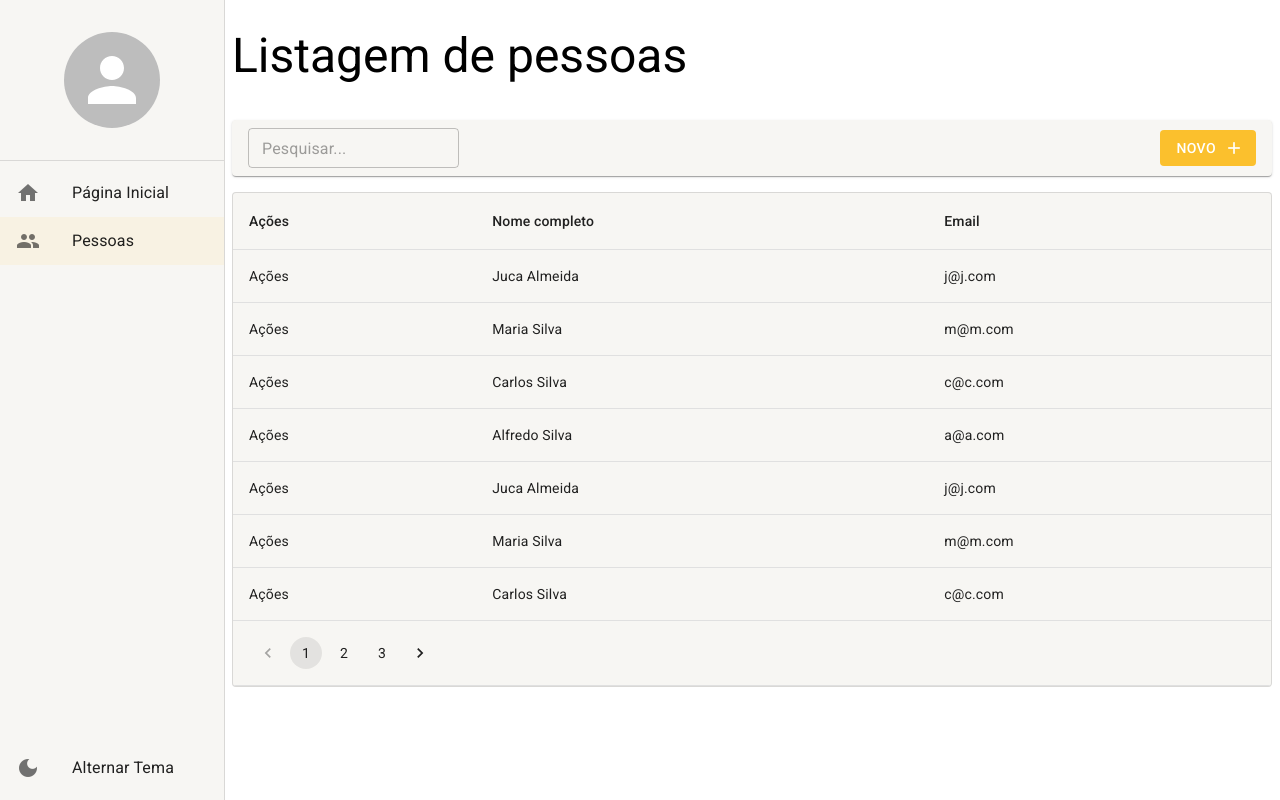
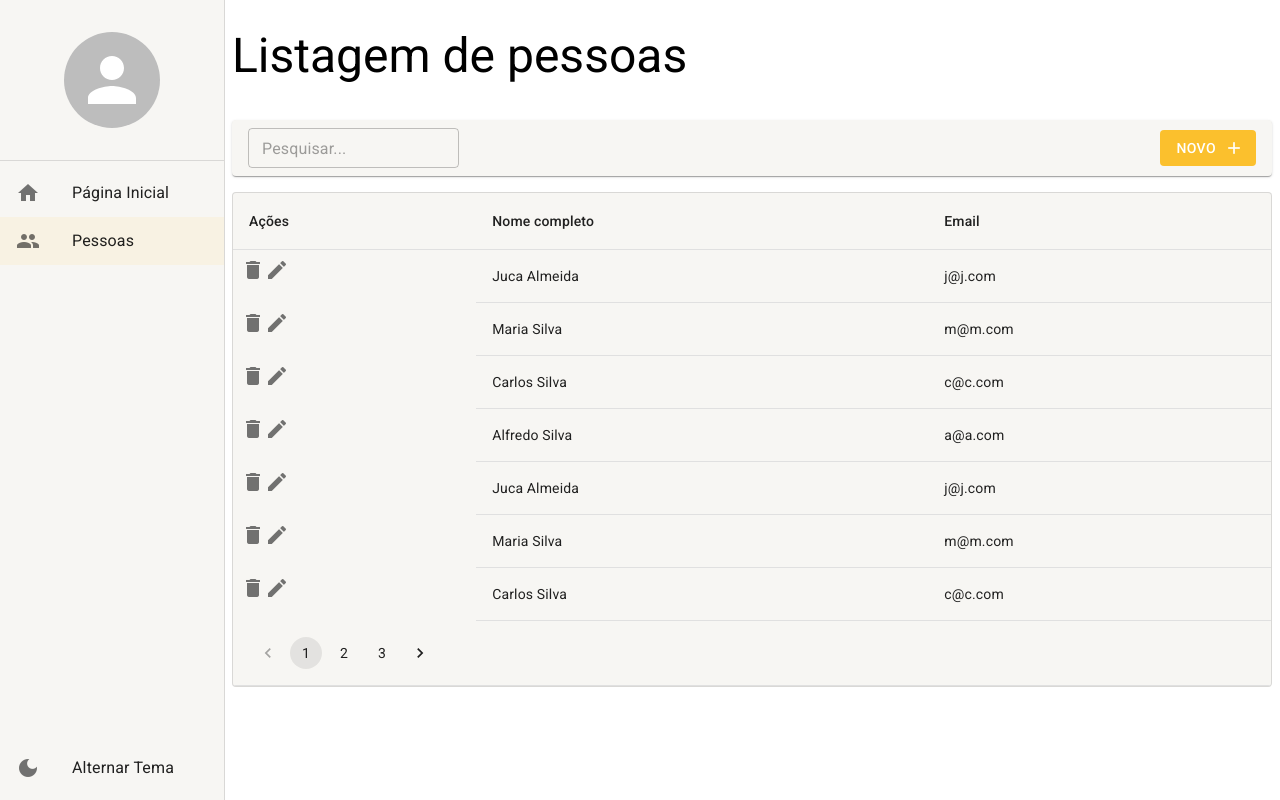
Before and after one commit to tianopo/Cadastros, a React (Create React App) app: page /pessoas in a window 1280 px wide. Built offline with nearby package versions, Linux system fonts and the light colour scheme; data requests are answered from the project's data file.

Commit message:
config: desisntalação de dependencias

```diff
--- a/package.json
+++ b/package.json
@@ -28,10 +28,7 @@
     "@types/node": "^16.18.31",
     "@types/react": "^18.2.6",
     "@types/react-dom": "^18.2.4",
-    "@typescript-eslint/eslint-plugin": "^5.59.7",
-    "@typescript-eslint/parser": "^5.59.7",
     "eslint": "^8.41.0",
-    "eslint-plugin-react": "^7.32.2",
     "json-server": "^0.17.3",
     "typescript": "^4.9.5",
     "web-vitals": "^2.1.4"
--- a/src/pages/pessoas/ListagemDePessoas.tsx
+++ b/src/pages/pessoas/ListagemDePessoas.tsx
@@ -1,5 +1,5 @@
 import { useEffect, useMemo, useState } from 'react';
-import { TableContainer, Table, TableHead, TableBody, TableRow, TableCell, Paper, TableFooter, LinearProgress, Pagination } from '@mui/material';
+import { TableContainer, Table, TableHead, TableBody, TableRow, TableCell, Paper, TableFooter, LinearProgress, Pagination, IconButton, Icon } from '@mui/material';
 import { useSearchParams } from 'react-router-dom';
 
 import { IListagemPessoa, PessoasService } from '../../shared/services/api/pessoas/PessoasService';
@@ -69,7 +69,10 @@ export const ListagemDePessoas: React.FC = () => {
             {rows.map(row => {
               return (
                 <TableRow key={row.id}>
-                  <TableCell>Ações</TableCell>
+                  <IconButton>
+                    <Icon>delete</Icon>
+                    <Icon>edit</Icon>
+                  </IconButton>
                   <TableCell>{row.nomeCompleto}</TableCell>
                   <TableCell>{row.email}</TableCell>
                 </TableRow>
```
Also changed, not shown: .eslintrc.json, 2 other files (tests, documents, lock files or other folders).
